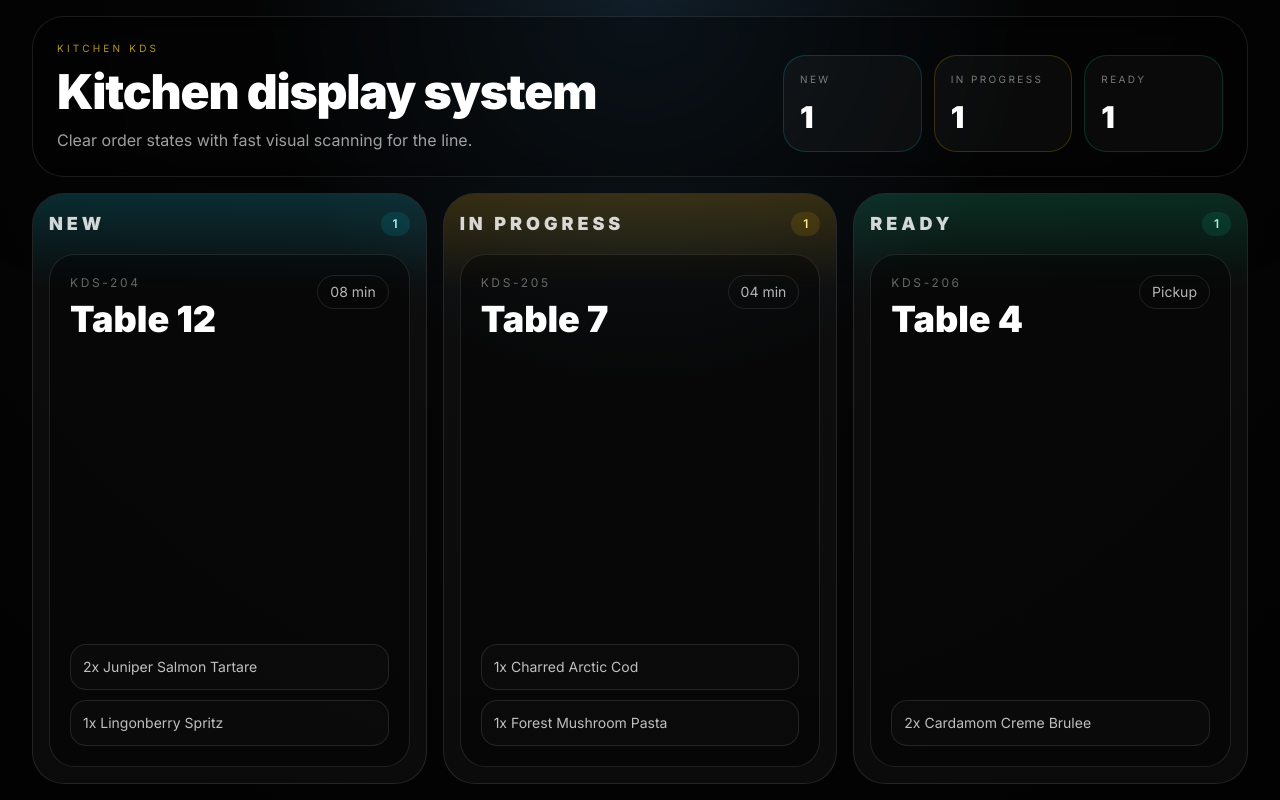
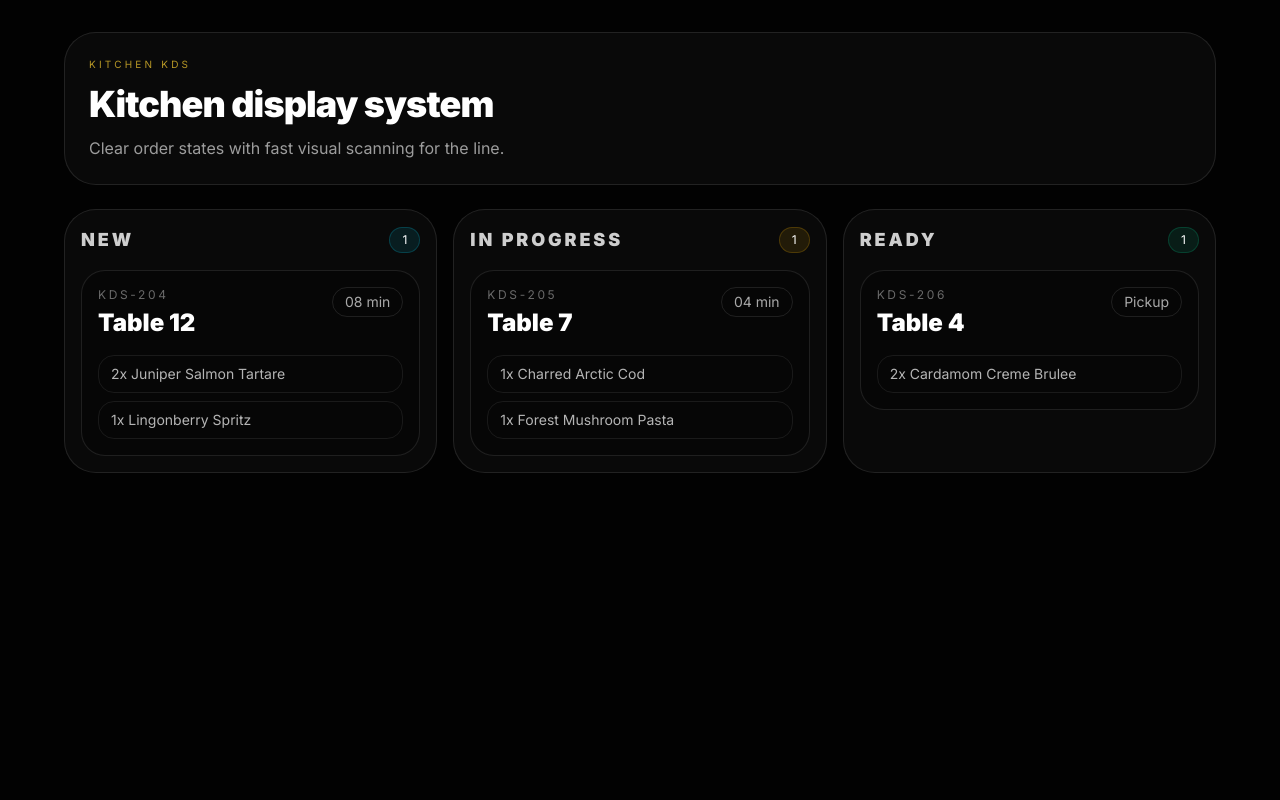
Before and after one commit to viperxgg/smart-art-ai, a Next.js app: page /en/demo/kitchen in a window 1280 px wide. Built offline with nearby package versions, Linux system fonts and the light colour scheme.

Commit message:
Revert "fix(demo): expand admin and kitchen dashboards"
This reverts commit 22dde4a4ab6c77f014932d447fbe0cebd9284a47.

```diff
--- a/app/[locale]/demo/admin/page.tsx
+++ b/app/[locale]/demo/admin/page.tsx
@@ -35,41 +35,23 @@ export default async function DemoAdminPage({
   const t = copy[locale as "en" | "sv"] ?? copy.en;
 
   return (
-    <main className="min-h-screen bg-[radial-gradient(circle_at_top,#12202b_0%,#050505_38%,#020202_100%)] px-4 py-4 text-white sm:px-6 lg:px-8">
-      <div className="mx-auto flex min-h-[calc(100vh-2rem)] w-full max-w-[1600px] flex-col gap-4">
-        <section className="rounded-[2rem] border border-white/10 bg-black/40 p-6 shadow-[0_24px_80px_rgba(0,0,0,0.32)] backdrop-blur-sm">
-          <div className="flex flex-col gap-5 xl:flex-row xl:items-end xl:justify-between">
+    <main className="min-h-screen bg-[#050505] px-4 py-8 text-white sm:px-6">
+      <div className="mx-auto max-w-5xl">
+        <div className="mb-8 rounded-[2rem] border border-white/10 bg-white/[0.03] p-6">
+          <p className="mb-3 text-[10px] uppercase tracking-[0.32em] text-cyan-400/70">{t.eyebrow}</p>
+          <div className="flex flex-col gap-4 md:flex-row md:items-end md:justify-between">
             <div>
-              <p className="mb-3 text-[10px] uppercase tracking-[0.32em] text-cyan-400/70">{t.eyebrow}</p>
-              <h1 className="text-3xl font-black tracking-tight sm:text-4xl xl:text-5xl">{t.title}</h1>
-              <p className="mt-3 max-w-3xl text-sm leading-6 text-white/62 sm:text-base">{t.subtitle}</p>
+              <h1 className="text-4xl font-black tracking-tight">{t.title}</h1>
+              <p className="mt-3 max-w-2xl text-white/60">{t.subtitle}</p>
             </div>
-            <div className="grid grid-cols-2 gap-3 xl:min-w-[420px]">
-              <div className="rounded-[1.4rem] border border-white/10 bg-white/[0.03] p-4">
+            <div className="rounded-2xl border border-white/10 bg-black/30 px-4 py-3 text-right">
               <p className="text-[10px] uppercase tracking-[0.24em] text-white/45">{demoRestaurant.name}</p>
-                <p className="mt-3 text-2xl font-black text-cyan-300">Live demo</p>
-              </div>
-              <div className="rounded-[1.4rem] border border-cyan-400/20 bg-cyan-400/8 p-4">
-                <p className="text-[10px] uppercase tracking-[0.24em] text-white/45">Service health</p>
-                <p className="mt-3 text-2xl font-black">Stable</p>
+              <p className="text-lg font-bold text-cyan-300">Live demo</p>
             </div>
           </div>
         </div>
-        </section>
 
-        <div className="grid flex-1 grid-cols-1 gap-4 xl:grid-cols-[1.3fr_0.7fr]">
-          <section className="rounded-[2rem] border border-white/10 bg-white/[0.035] p-5">
-            <div className="mb-5 flex items-center justify-between gap-4">
-              <div>
-                <p className="text-[10px] uppercase tracking-[0.28em] text-white/45">Live metrics</p>
-                <h2 className="mt-2 text-2xl font-black tracking-tight">Operations snapshot</h2>
-              </div>
-              <div className="rounded-full border border-white/10 px-4 py-2 text-xs uppercase tracking-[0.22em] text-white/55">
-                Updated now
-              </div>
-            </div>
-
-            <div className="grid grid-cols-1 gap-4 md:grid-cols-2 2xl:grid-cols-4">
+        <div className="grid grid-cols-1 gap-4 md:grid-cols-2 xl:grid-cols-4">
           {adminMetrics.map((metric, index) => {
             const icons = [TabletSmartphone, UtensilsCrossed, BellRing, BarChart3];
             const Icon = icons[index] ?? BarChart3;
@@ -77,39 +59,30 @@ export default async function DemoAdminPage({
             return (
               <section
                 key={metric.label}
-                    className="rounded-[1.8rem] border border-white/10 bg-black/30 p-5"
+                className="rounded-[1.8rem] border border-white/10 bg-white/[0.03] p-5"
               >
-                    <div className="mb-10 flex h-12 w-12 items-center justify-center rounded-2xl border border-white/10 bg-cyan-400/10 text-cyan-300">
+                <div className="mb-8 flex h-12 w-12 items-center justify-center rounded-2xl border border-white/10 bg-cyan-400/10 text-cyan-300">
                   <Icon className="h-5 w-5" />
                 </div>
                 <p className="text-sm text-white/55">{metric.label}</p>
                 <p className="mt-2 text-4xl font-black tracking-tight">{metric.value}</p>
-                    <p className="mt-3 text-sm leading-6 text-white/45">{metric.detail}</p>
+                <p className="mt-3 text-sm text-white/45">{metric.detail}</p>
               </section>
             );
           })}
         </div>
-          </section>
 
-          <section className="rounded-[2rem] border border-white/10 bg-white/[0.035] p-5">
-            <p className="text-[10px] uppercase tracking-[0.28em] text-white/45">{t.section}</p>
-            <h2 className="mt-3 text-2xl font-black tracking-tight">Shift priorities</h2>
-            <div className="mt-5 flex h-full flex-col gap-4">
-              {t.cards.map((item, index) => (
-                <div
-                  key={item}
-                  className="flex flex-1 gap-4 rounded-[1.6rem] border border-white/10 bg-black/30 p-5"
-                >
-                  <div className="flex h-11 w-11 shrink-0 items-center justify-center rounded-2xl border border-cyan-400/20 bg-cyan-400/10 text-sm font-black text-cyan-300">
-                    0{index + 1}
-                  </div>
-                  <p className="max-w-sm text-sm leading-6 text-white/74">{item}</p>
+        <section className="mt-6 rounded-[2rem] border border-white/10 bg-white/[0.03] p-6">
+          <p className="mb-5 text-[10px] uppercase tracking-[0.28em] text-white/45">{t.section}</p>
+          <div className="grid grid-cols-1 gap-4 md:grid-cols-3">
+            {t.cards.map((item) => (
+              <div key={item} className="rounded-[1.5rem] border border-white/10 bg-black/30 p-4 text-white/72">
+                {item}
               </div>
             ))}
           </div>
         </section>
       </div>
-      </div>
     </main>
   );
 }
--- a/app/[locale]/demo/kitchen/page.tsx
+++ b/app/[locale]/demo/kitchen/page.tsx
@@ -34,103 +34,54 @@ export default async function DemoKitchenPage({
 }) {
   const { locale } = await params;
   const t = copy[locale as "en" | "sv"] ?? copy.en;
-  const statusMeta = {
-    new: {
-      border: "border-cyan-400/20",
-      badge: "bg-cyan-400/12 text-cyan-200",
-      glow: "from-cyan-400/16",
-    },
-    firing: {
-      border: "border-amber-400/20",
-      badge: "bg-amber-400/12 text-amber-200",
-      glow: "from-amber-400/16",
-    },
-    ready: {
-      border: "border-emerald-400/20",
-      badge: "bg-emerald-400/12 text-emerald-200",
-      glow: "from-emerald-400/16",
-    },
-  } as const;
 
   return (
-    <main className="min-h-screen bg-[radial-gradient(circle_at_top,#12202b_0%,#050505_38%,#020202_100%)] px-4 py-4 text-white sm:px-6 lg:px-8">
-      <div className="mx-auto flex min-h-[calc(100vh-2rem)] w-full max-w-[1600px] flex-col gap-4">
-        <section className="rounded-[2rem] border border-white/10 bg-black/40 p-6 shadow-[0_24px_80px_rgba(0,0,0,0.32)] backdrop-blur-sm">
-          <div className="flex flex-col gap-6 xl:flex-row xl:items-end xl:justify-between">
-            <div>
+    <main className="min-h-screen bg-[#020202] px-4 py-8 text-white sm:px-6">
+      <div className="mx-auto max-w-6xl">
+        <div className="mb-6 rounded-[2rem] border border-white/10 bg-white/[0.03] p-6">
           <p className="mb-3 text-[10px] uppercase tracking-[0.32em] text-amber-300/70">Kitchen KDS</p>
-              <h1 className="text-3xl font-black tracking-tight sm:text-4xl xl:text-5xl">{t.title}</h1>
-              <p className="mt-3 max-w-2xl text-sm leading-6 text-white/62 sm:text-base">{t.subtitle}</p>
+          <h1 className="text-4xl font-black tracking-tight">{t.title}</h1>
+          <p className="mt-3 text-white/60">{t.subtitle}</p>
         </div>
 
-            <div className="grid grid-cols-3 gap-3 xl:min-w-[440px]">
+        <div className="grid grid-cols-1 gap-4 lg:grid-cols-3">
           {(["new", "firing", "ready"] as const).map((status) => (
-                <div
-                  key={status}
-                  className={`rounded-[1.4rem] border ${statusMeta[status].border} bg-white/[0.03] p-4`}
-                >
-                  <p className="text-[10px] uppercase tracking-[0.24em] text-white/45">{t.columns[status]}</p>
-                  <p className="mt-3 text-3xl font-black">
-                    {kitchenTickets.filter((ticket) => ticket.status === status).length}
-                  </p>
-                </div>
-              ))}
-            </div>
-          </div>
-        </section>
-
-        <div className="grid flex-1 grid-cols-1 gap-4 xl:grid-cols-3">
-          {(["new", "firing", "ready"] as const).map((status) => (
-            <section
-              key={status}
-              className={`relative overflow-hidden rounded-[2rem] border border-white/10 bg-white/[0.035] p-4 xl:min-h-0 ${statusMeta[status].border}`}
-            >
-              <div
-                className={`pointer-events-none absolute inset-x-0 top-0 h-24 bg-gradient-to-b ${statusMeta[status].glow} to-transparent`}
-              />
-              <div className="relative flex h-full flex-col">
+            <section key={status} className="rounded-[2rem] border border-white/10 bg-white/[0.03] p-4">
               <div className="mb-4 flex items-center justify-between">
-                  <h2 className="text-base font-black uppercase tracking-[0.22em] text-white/82 sm:text-lg">
+                <h2 className="text-lg font-black uppercase tracking-[0.16em] text-white/80">
                   {t.columns[status]}
                 </h2>
-                  <span
-                    className={`rounded-full px-3 py-1 text-xs font-semibold ${statusMeta[status].badge}`}
-                  >
+                <span className={`rounded-full border px-3 py-1 text-xs ${statusClasses[status]}`}>
                   {kitchenTickets.filter((ticket) => ticket.status === status).length}
                 </span>
               </div>
 
-                <div className="flex flex-1 flex-col gap-3">
+              <div className="space-y-3">
                 {kitchenTickets
                   .filter((ticket) => ticket.status === status)
                   .map((ticket) => (
                     <article
                       key={ticket.id}
-                        className="flex h-full min-h-[220px] flex-col rounded-[1.6rem] border border-white/10 bg-black/40 p-5"
+                      className="rounded-[1.5rem] border border-white/10 bg-black/30 p-4"
                     >
-                        <div className="mb-5 flex items-start justify-between gap-4">
+                      <div className="mb-4 flex items-start justify-between gap-4">
                         <div>
-                            <p className="text-xs uppercase tracking-[0.22em] text-white/38">{ticket.id}</p>
-                            <p className="mt-2 text-3xl font-black sm:text-4xl">Table {ticket.table}</p>
+                          <p className="text-xs uppercase tracking-[0.22em] text-white/40">{ticket.id}</p>
+                          <p className="mt-1 text-2xl font-black">Table {ticket.table}</p>
                         </div>
-                          <p className="rounded-full border border-white/10 px-3 py-1.5 text-sm text-white/70">
+                        <p className="rounded-full border border-white/10 px-3 py-1 text-sm text-white/65">
                           {ticket.eta}
                         </p>
                       </div>
-
-                        <ul className="mt-auto space-y-2.5 text-sm text-white/74">
+                      <ul className="space-y-2 text-sm text-white/70">
                         {ticket.items.map((item) => (
-                            <li
-                              key={item}
-                              className="rounded-2xl border border-white/10 bg-white/[0.02] px-3 py-3"
-                            >
+                          <li key={item} className="rounded-2xl border border-white/8 px-3 py-2">
                             {item}
                           </li>
                         ))}
                       </ul>
                     </article>
                   ))}
-                </div>
               </div>
             </section>
           ))}
```
Lines whose indentation alone changed are shown as unchanged.
